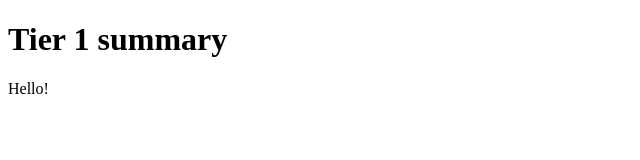
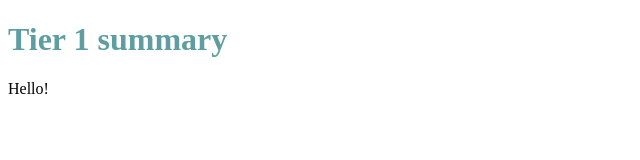
Before and after one commit to RileyDu/tier1-summary-video, a plain HTML site: page index.html in a window 1280 px wide. Shown: the whole page, without its empty margins (0-640 px from the left). Drawn offline with Linux system fonts and the light colour scheme.

Commit message:
css style sheet created and connected

```diff
--- a/index.html
+++ b/index.html
@@ -4,6 +4,7 @@
     <meta charset="UTF-8">
     <meta name="viewport" content="width=device-width, initial-scale=1.0">
     <title>Tier 1 Summary</title>
+    <link rel="stylesheet" href="main.css">
 </head>
 <body>
     <h1> Tier 1 summary</h1>
--- /dev/null
+++ b/main.css
@@ -0,0 +1,3 @@
+h1{
+    color: cadetblue;
+}
```
